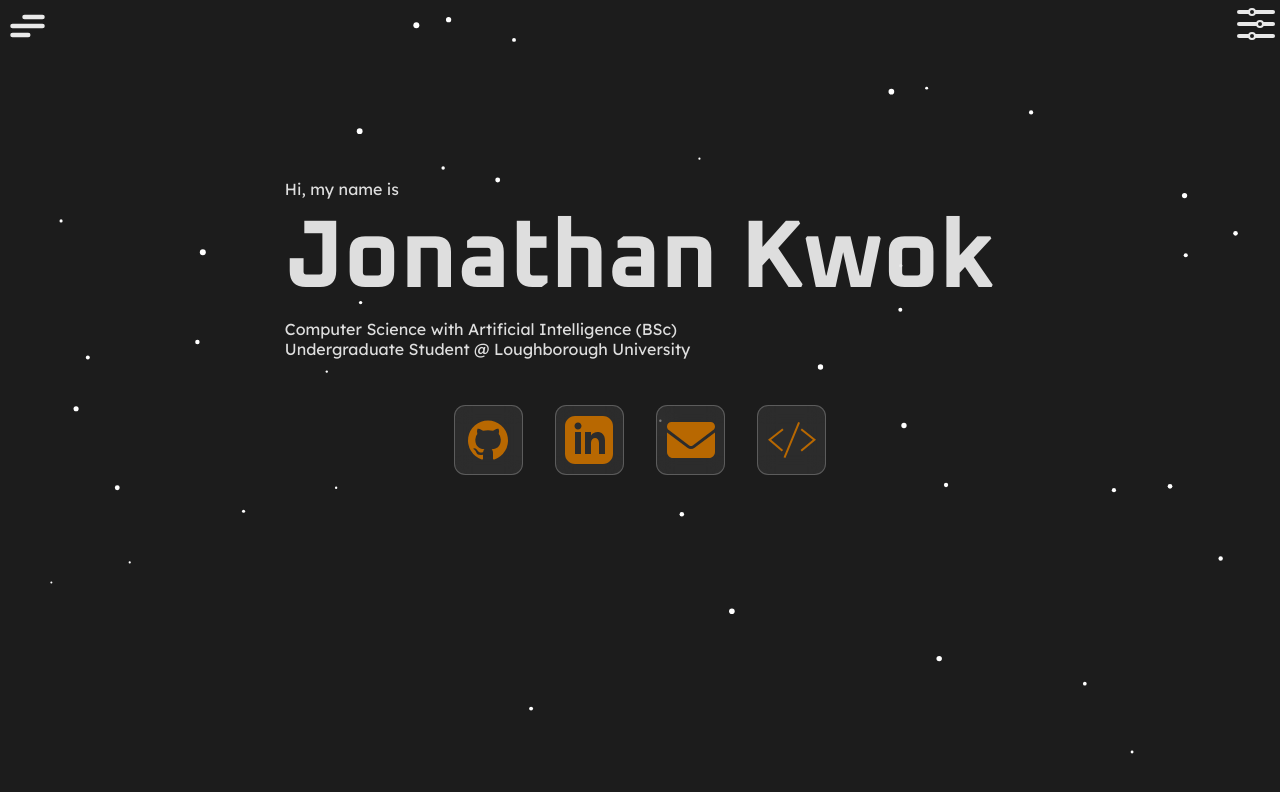
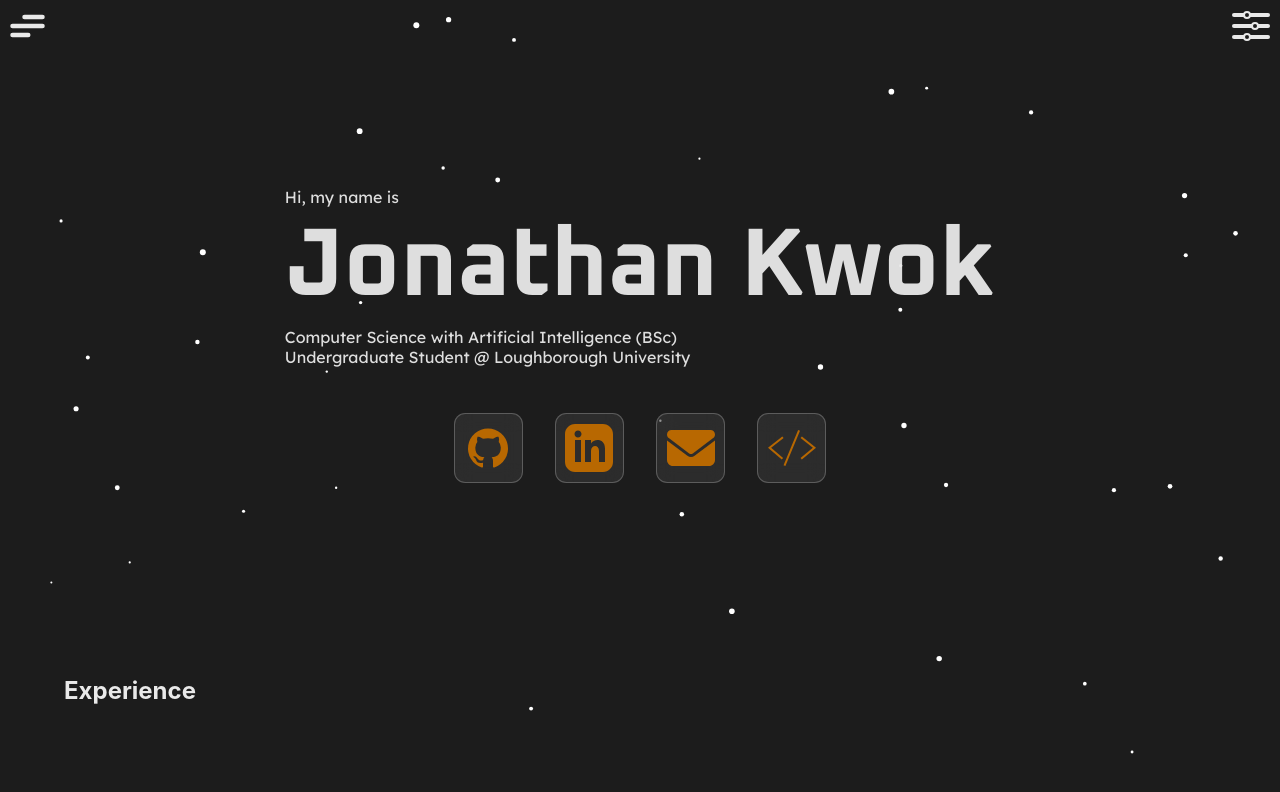
Before and after one commit to jonnosonder/portfolio-website, a React (Create React App) app: page / in a window 1280 px wide. Shown: the top 792 px of the page. Built offline with nearby package versions, Linux system fonts and the light colour scheme.

Commit message:
Landing Page & Settings Update

```diff
--- a/src/GlobalContext.js
+++ b/src/GlobalContext.js
@@ -25,22 +25,22 @@ export const GlobalProvider = ({ children }) => {
         if (sec) {
           sec.scrollIntoView({ behavior: 'smooth', block: 'start' });
         }
-      } else if (whichSectionToScroll == 1) {
+      } else if (whichSectionToScroll === 1) {
         const sec = document.getElementById('experience');
         if (sec) {
           sec.scrollIntoView({ behavior: 'smooth', block: 'center' });
         }
-      }else if (whichSectionToScroll == 2) {
+      }else if (whichSectionToScroll === 2) {
         const sec = document.getElementById('certificates');
         if (sec) {
           sec.scrollIntoView({ behavior: 'smooth', block: 'center' });
         }
-      }else if (whichSectionToScroll == 3) {
+      }else if (whichSectionToScroll === 3) {
         const sec = document.getElementById('3dmodeling');
         if (sec) {
           sec.scrollIntoView({ behavior: 'smooth', block: 'center' });
         }
-      }else if (whichSectionToScroll == 4) {
+      }else if (whichSectionToScroll === 4) {
         const sec = document.getElementById('skills');
         if (sec) {
           sec.scrollIntoView({ behavior: 'smooth', block: 'center' });
--- a/src/components/Header.css
+++ b/src/components/Header.css
@@ -6,5 +6,5 @@
     top: 0;
     left: 0;
     width: 100%;
-    z-index: 1;
+    z-index: 2;
 }
--- a/src/components/Settings.css
+++ b/src/components/Settings.css
@@ -1,14 +1,16 @@
 .setting {
   width: 48px;
-  height: 48px;
+  height: 45px;
   display: flex;
   flex-direction: column;
   align-items: center;
   justify-content: center;
-  gap: 8px;
+  gap: 7px;
   cursor: pointer;
   border: none;
   background-color: transparent;
+  margin-top: 3px;
+  margin-right: 5px;
 }
 
 .bar {
@@ -68,7 +70,7 @@
 }
 
 .setting input:checked ~ .bar1 {
-    transform: rotate(-45deg) translateY(12.8px) translateX(-4px);
+    transform: rotate(-45deg) translateY(11.7px) translateX(-4px);
 }
 
 .setting input:checked ~ .bar2 {
@@ -76,5 +78,5 @@
 }
 
 .setting input:checked ~ .bar3 {
-    transform: rotate(45deg) translateY(-12.8px) translateX(-4px);
+    transform: rotate(45deg) translateY(-11.7px) translateX(-4px);
 }
--- /dev/null
+++ b/src/components/SettingsPanel.css
@@ -0,0 +1,35 @@
+.panel {
+    height: 100vh;
+    width: 0vw;
+    display: flex;
+    background-color: transparent;
+    transition: width 0.4s ease;
+    z-index: 1;
+    flex-direction: column;
+}
+
+.notActive {
+    width: 0vw;
+    display: flex;
+}
+
+.active {
+    width: 30vw;
+    display: flex;
+}
+
+.contents {
+    position: fixed;
+    width: 100%;
+    height: 100%;
+    background-color: black;
+}
+
+h3 {
+    color: var(--primary);
+    display: flex;
+    text-align: start;
+    padding-left: 2vw;
+    font-size: 1.5rem;
+    margin-top: 0.5rem;
+}
--- /dev/null
+++ b/src/components/SettingsPanel.js
@@ -0,0 +1,17 @@
+import "./SettingsPanel.css"
+import { useContext } from 'react';
+import { GlobalContext } from '../GlobalContext';
+
+const SettingsPanel = () => {
+    const { isSettingsActive } = useContext(GlobalContext);
+
+    return (
+        <div className={`panel ${isSettingsActive ? "active" : "notActive"}`}>
+            <div className="contents">
+                <h3><u>Settings</u></h3>
+            </div>
+        </div>
+    );
+}
+
+export default SettingsPanel;
--- a/src/index.css
+++ b/src/index.css
@@ -1,5 +1,6 @@
 html, body, #root {
   height: 100%;
+  width: 100%;
   margin: 0;
 }
 
@@ -57,6 +58,7 @@ h1 {
   color: var(--primary);
   font-family: 'Oxanium', sans-serif;
   display: flex;
+  line-height: normal;
 }
 
 p {
--- a/src/pages/LandingPage.css
+++ b/src/pages/LandingPage.css
@@ -1,7 +1,14 @@
+.page {
+    display: flex;
+    width: 100%;
+    flex-direction: row;
+}
+
 .landingPageDiv {
     height: 100vh;
     scrollbar-width: none;
     -ms-overflow-style: none;
+    width: 100%;
 }
 
 .landingPageDiv::-webkit-scrollbar {
@@ -18,8 +25,19 @@
 }
 
 section {
-    height: 80vh;
-    scroll-snap-align: center;
+    height: 70vh;
+    scroll-snap-align: start;
+    display: flex;
+    align-items: center;
+    justify-content: center;
+    width: 100%;
+    flex-direction: column;
+    padding-top: 48px;
+}
+
+.centerContents {
+    width: 90%;
+    height: 100%;
     display: flex;
     align-items: center;
     justify-content: center;
@@ -75,22 +93,31 @@ p {
 }
 
 
-@media (max-width: 769px) {
-    .toCenterWhenSmall {
+.wrapped .toCenterWhenSmall {
     text-align: center;
     justify-content: center;
 }
 
-    .name_hi {
+.wrapped .name_hi {
     text-align: center;
     justify-content: center;
 }
 
-    #toColapse {
+.wrapped #toColapse {
     flex: 1;
     display: flex;
     justify-content: center;
     align-items: center;
     flex-direction: column;
 }
+
+.fillSpace {
+    flex: 1;
 }
+
+h2 {
+    width: 100%;
+    display: flex;
+    text-align: start;
+    color: var(--primary);
+}
--- a/src/pages/LandingPage.js
+++ b/src/pages/LandingPage.js
@@ -1,11 +1,33 @@
 import './LandingPage.css';
 import Header from '../components/Header';
+import SettingsPanel from '../components/SettingsPanel';
+
+import { useContext, useEffect  } from 'react';
+import { GlobalContext } from '../GlobalContext';
 
 const LandingPage = () => {
+
+    const { isSettingsActive } = useContext(GlobalContext);
+
+    useEffect(() => {
+        const intervalId = setInterval(() => {
+            checkIfH1IsWrapped();
+        }, 50);
+
+        setTimeout(() => {
+            clearInterval(intervalId);
+        }, 400);
+    }, [isSettingsActive]);
+
+    window.addEventListener('load', checkIfH1IsWrapped);
+    window.addEventListener('resize', checkIfH1IsWrapped);
+
     return (
+        <div className='page'>
             <div className='landingPageDiv'>
             <Header />
             <section id="hero">
+                <div className='centerContents'>
                     <div style={{justifyContent:"center", margin: "30px"}}>
                         <p className='name_hi'>Hi, my name is</p>
                         <h1>Jonathan Kwok</h1>
@@ -41,25 +63,56 @@ const LandingPage = () => {
                             </div>
                         </div>
                     </div>
+                </div>
             </section>
 
             <section id="experience">
-
+                <div className='centerContents'>
+                    <h2>Experience</h2>
+                    <span className='fillSpace'></span>
+                </div>
             </section>
 
             <section id="certificates">
-
+                <div className='centerContents'>
+                    <h2>Certificates</h2>
+                    <span className='fillSpace'></span>
+                </div>
             </section>
 
             <section id="3dmodeling">
-
+                <div className='centerContents'>
+                    <h2>3D Modeling</h2>
+                    <span className='fillSpace'></span>
+                </div>
             </section>
 
             <section id="skills">
-
+                <div className='centerContents'>
+                    <h2>Skills</h2>
+                    <span className='fillSpace'></span>
+                </div>
             </section>
+            </div>
+            <SettingsPanel />
         </div>
   );
 };
 
 export default LandingPage;
+
+function checkIfH1IsWrapped() {
+  const h1 = document.querySelector('h1');
+  if (!h1) return;
+
+  const range = document.createRange();
+  range.selectNodeContents(h1);
+  const rects = range.getClientRects();
+  var isWrapped = rects.length > 1;
+
+  if (isWrapped) {
+    document.body.classList.add('wrapped');
+  } else {
+    document.body.classList.remove('wrapped');
+  }
+}
```
Lines whose indentation alone changed are shown as unchanged.
